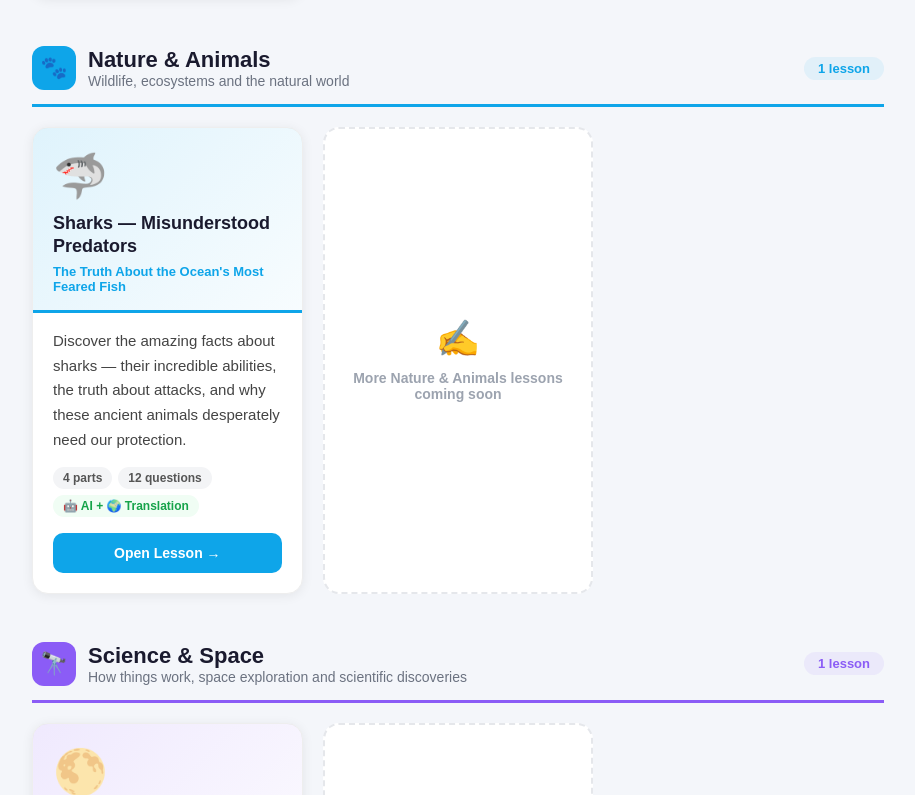
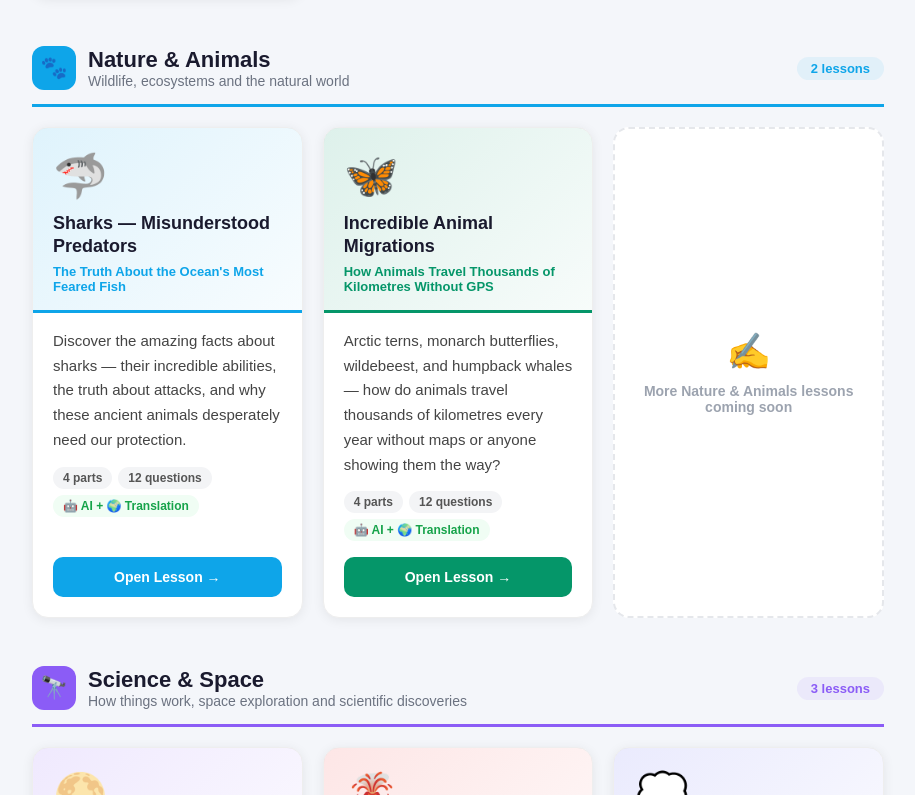
Before and after one commit to Davidjohnray/thailand-jobs, a Next.js app: page /esl-resources/reading-comprehension/b1 in a window 1280 px wide. Shown: the part 2005-2800 px from the top of the page, without its empty margins (182-1097 px from the left). Built offline with nearby package versions, Linux system fonts and the light colour scheme; no server answers; the database is empty.

Commit message:
B1: update index with all missing lessons - migrations, volcanoes, dreams, bermuda triangle

```diff
--- a/app/esl-resources/reading-comprehension/b1/page.tsx
+++ b/app/esl-resources/reading-comprehension/b1/page.tsx
@@ -33,6 +33,7 @@ const CATEGORIES = [
   color: '#0ea5e9',
   lessons: [
     { id: 'sharks', title: 'Sharks — Misunderstood Predators', emoji: '🦈', description: 'The Truth About the Ocean\'s Most Feared Fish', detail: 'Discover the amazing facts about sharks — their incredible abilities, the truth about attacks, and why these ancient animals desperately need our protection.', badges: ['4 parts', '12 questions'], color: '#0ea5e9' },
+    { id: 'animal-migrations', title: 'Incredible Animal Migrations', emoji: '🦋', description: 'How Animals Travel Thousands of Kilometres Without GPS', detail: 'Arctic terns, monarch butterflies, wildebeest, and humpback whales — how do animals travel thousands of kilometres every year without maps or anyone showing them the way?', badges: ['4 parts', '12 questions'], color: '#059669' },
   ],
 },
 {
@@ -43,6 +44,8 @@ const CATEGORIES = [
   color: '#8b5cf6',
   lessons: [
     { id: 'the-moon', title: 'The Moon', emoji: '🌕', description: 'How It Formed, Why It Glows, and Walking on It', detail: 'Discover how the Moon was born from a giant collision, why it appears to glow, and what it was really like for astronauts to walk on another world.', badges: ['4 parts', '12 questions'], color: '#8b5cf6' },
+    { id: 'volcanoes', title: 'Volcanoes — Mountains That Explode', emoji: '🌋', description: 'How They Work and Famous Eruptions', detail: 'How do volcanoes form? What buried the city of Pompeii? And why do millions of people choose to live next to them?', badges: ['4 parts', '12 questions'], color: '#ef4444' },
+{ id: 'why-do-we-dream', title: 'Why Do We Dream?', emoji: '💭', description: 'What Happens Inside Your Brain at Night', detail: 'Every night your brain creates its own private movie. Discover what happens when we sleep, why scientists think we dream, and the incredible world of lucid dreaming.', badges: ['4 parts', '12 questions'], color: '#6366f1' },
   ],
 },
   {
@@ -56,6 +59,7 @@ const CATEGORIES = [
 { id: 'mediums-talking-to-dead', title: 'Mediums — Can People Really Talk to the Dead?', emoji: '👻', description: 'Spirits, Science and Belief', detail: 'Explore the world of mediums, séances, and spiritual communication — what do people believe, and what does science say?', badges: ['4 parts', '12 questions'], color: '#8b5cf6' },
 { id: 'ghosts', title: 'Ghosts — Do They Really Exist?', emoji: '🏚️', description: 'Hauntings, History and Science', detail: 'Stories of the supernatural, famous hauntings around the world, and what science says about things that go bump in the night.', badges: ['4 parts', '12 questions'], color: '#7c3aed' },
 { id: 'near-death-experiences', title: 'Near-Death Experiences', emoji: '✨', description: 'Tunnels of Light and Life After Death', detail: 'Tunnels of light, meetings with the dead, and out-of-body journeys — what really happens when we come close to death?', badges: ['4 parts', '12 questions'], color: '#6d28d9' },
+{ id: 'bermuda-triangle', title: 'The Bermuda Triangle', emoji: '🔺', description: 'Ships and Planes That Vanish Without Trace', detail: 'Is the Bermuda Triangle really more dangerous than any other part of the ocean? Explore the famous disappearances, the theories, and what the evidence actually shows.', badges: ['4 parts', '12 questions'], color: '#4c1d95' },
     ],
   },
   {
```
